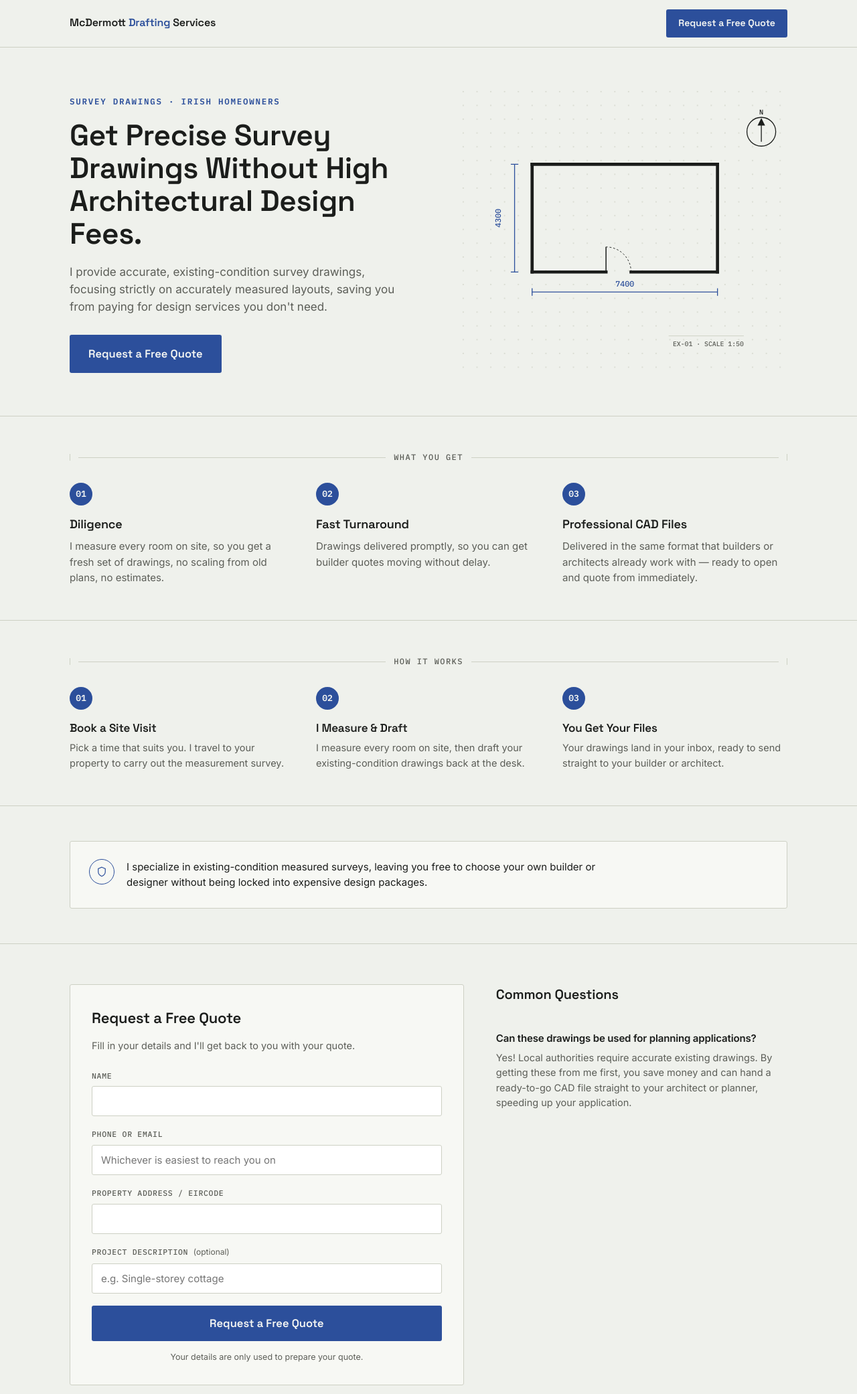
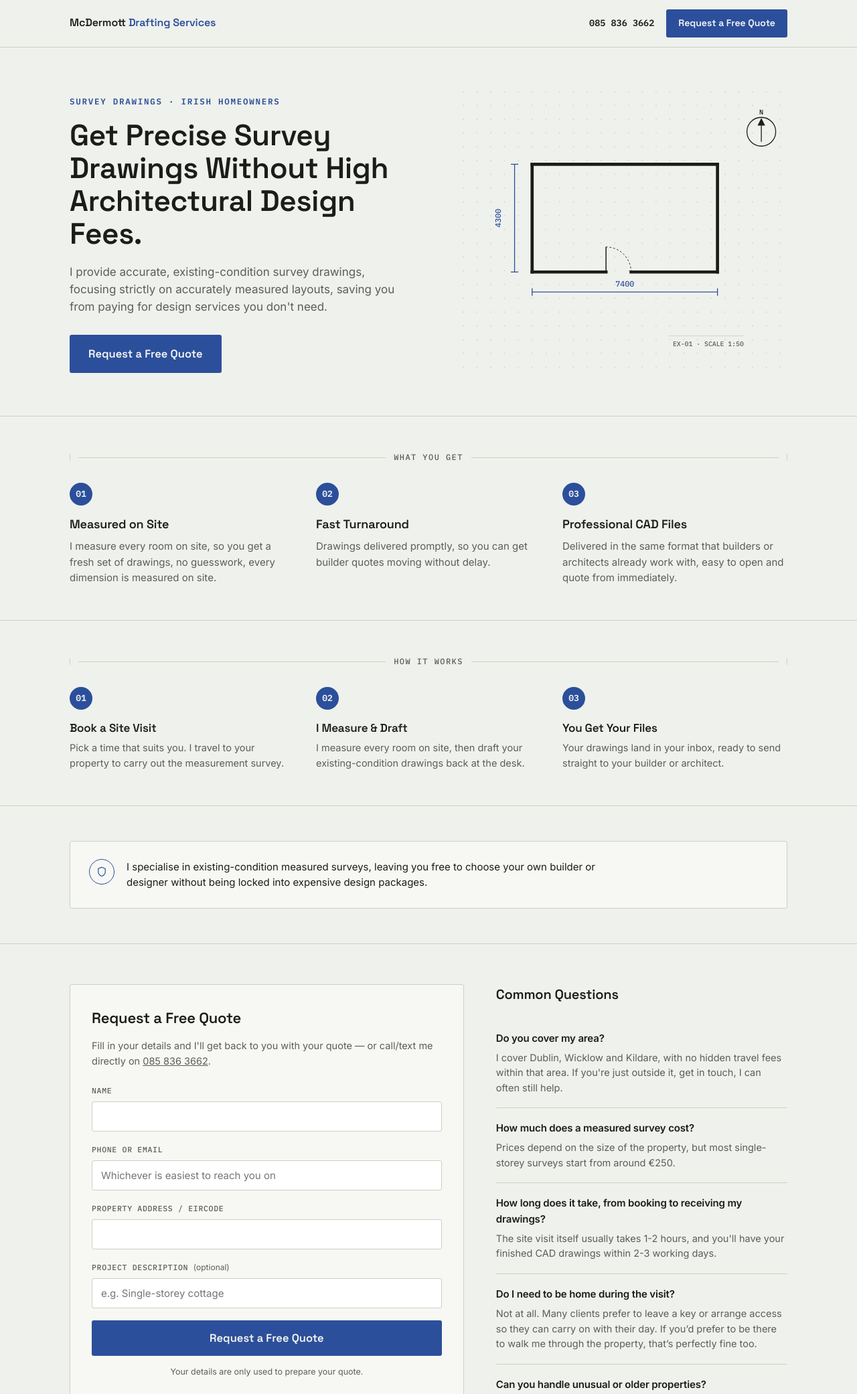
Before and after one commit to AmazingSpoon26/McDermottDrafting, a website: page index.html in a window 1280 px wide. Shown: the top 2082 px of the page at 67% size. Drawn offline with Linux system fonts and the light colour scheme.

Commit message:
added phone and faqs

```diff
--- a/index.html
+++ b/index.html
@@ -204,6 +204,21 @@
     letter-spacing:-0.01em;
   }
   .brand span{color:var(--blue);}
+
+  .topbar-actions{
+    display:flex;
+    align-items:center;
+    gap:18px;
+  }
+  .topbar-phone{
+    font-family:'IBM Plex Mono',monospace;
+    font-size:13.5px;
+    font-weight:600;
+    color:var(--ink);
+    text-decoration:none;
+    white-space:nowrap;
+  }
+  .topbar-phone:hover{color:var(--blue);}
 
   /* ---------- Hero ---------- */
   .hero{
@@ -499,14 +514,25 @@
     section{padding:40px 0;}
     .cta-button--compact{display:none;}
   }
+
+  @media (max-width: 420px){
+    .brand{font-size:14px;}
+    .brand-tail{display:none;}
+    .topbar-actions{gap:10px;}
+    .topbar-phone{font-size:12px;}
+  }
 </style>
 </head>
 <body>
 
 <header class="topbar">
   <div class="wrap">
-    <div class="brand">McDermott <span>Drafting</span> Services</div>
-    <a href="#booking" class="cta-button cta-button--compact">Request a Free Quote</a>
+    <div class="brand">McDermott <span>Drafting</span> <span class="brand-tail">Services</span></div>
+    <div class="topbar-actions">
+      <!-- TODO: replace with your real number -->
+      <a href="tel:+353871234567" class="topbar-phone">085 836 3662</a>
+      <a href="#booking" class="cta-button cta-button--compact">Request a Free Quote</a>
+    </div>
   </div>
 </header>
 
@@ -530,42 +556,32 @@
         </defs>
         <rect width="520" height="460" fill="url(#gridDots)"/>
 
-        <!--
-          Building drawn at true scale: 7400 × 4300 mm → 296 × 172 px (ratio 1.721:1).
-          Centred horizontally in the 520 px viewBox.
-        -->
         <g transform="translate(112, 118)">
-          <!-- walls (separate segments — avoids stray close-path lines) -->
           <line x1="0" y1="0" x2="296" y2="0" stroke="#1B1D1B" stroke-width="5" stroke-linecap="square"/>
           <line x1="296" y1="0" x2="296" y2="172" stroke="#1B1D1B" stroke-width="5" stroke-linecap="square"/>
           <line x1="296" y1="172" x2="158" y2="172" stroke="#1B1D1B" stroke-width="5" stroke-linecap="square"/>
           <line x1="118" y1="172" x2="0" y2="172" stroke="#1B1D1B" stroke-width="5" stroke-linecap="square"/>
           <line x1="0" y1="172" x2="0" y2="0" stroke="#1B1D1B" stroke-width="5" stroke-linecap="square"/>
 
-          <!-- door swing, hinged at left jamb -->
           <line x1="118" y1="172" x2="118" y2="132" stroke="#1B1D1B" stroke-width="1.6"/>
           <path d="M158,172 A40,40 0 0,0 118,132" fill="none" stroke="#1B1D1B" stroke-width="1" stroke-dasharray="3 3"/>
         </g>
 
-        <!-- bottom dimension (building width) -->
         <line x1="112" y1="322" x2="408" y2="322" stroke="#2C4F9B" stroke-width="1.4"/>
         <line x1="112" y1="316" x2="112" y2="328" stroke="#2C4F9B" stroke-width="1.4"/>
         <line x1="408" y1="316" x2="408" y2="328" stroke="#2C4F9B" stroke-width="1.4"/>
         <text x="260" y="313" text-anchor="middle" font-family="IBM Plex Mono, monospace" font-size="12.5" fill="#2C4F9B">7400</text>
 
-        <!-- left dimension (building height) -->
         <line x1="84" y1="118" x2="84" y2="290" stroke="#2C4F9B" stroke-width="1.4"/>
         <line x1="78" y1="118" x2="90" y2="118" stroke="#2C4F9B" stroke-width="1.4"/>
         <line x1="78" y1="290" x2="90" y2="290" stroke="#2C4F9B" stroke-width="1.4"/>
         <text x="62" y="204" text-anchor="middle" font-family="IBM Plex Mono, monospace" font-size="12.5" fill="#2C4F9B" transform="rotate(-90 62 204)">4300</text>
 
-        <!-- north arrow -->
         <circle cx="478" cy="66" r="23" fill="none" stroke="#1B1D1B" stroke-width="1.4"/>
         <line x1="478" y1="82" x2="478" y2="52" stroke="#1B1D1B" stroke-width="1.4"/>
         <polygon points="478,44 472,56 484,56" fill="#1B1D1B"/>
         <text x="478" y="38" text-anchor="middle" font-family="IBM Plex Mono, monospace" font-size="11" fill="#1B1D1B">N</text>
 
-        <!-- title block -->
         <line x1="330" y1="392" x2="450" y2="392" stroke="#CDD0C4" stroke-width="1"/>
         <text x="450" y="408" text-anchor="end" font-family="IBM Plex Mono, monospace" font-size="10.5" fill="#5C5E58">EX-01 · SCALE 1:50</text>
       </svg>
@@ -586,8 +602,8 @@
       <div class="grid-3">
         <div class="benefit">
           <span class="num mono">01</span>
-          <h3>Diligence</h3>
-          <p>I measure every room on site, so you get a fresh set of drawings, no scaling from old plans, no estimates.</p>
+          <h3>Measured on Site</h3>
+          <p>I measure every room on site, so you get a fresh set of drawings, no guesswork, every dimension is measured on site.</p>
         </div>
         <div class="benefit">
           <span class="num mono">02</span>
@@ -597,7 +613,7 @@
         <div class="benefit">
           <span class="num mono">03</span>
           <h3>Professional CAD Files</h3>
-          <p>Delivered in the same format that builders or architects already work with — ready to open and quote from immediately.</p>
+          <p>Delivered in the same format that builders or architects already work with, easy to open and quote from immediately.</p>
         </div>
       </div>
     </div>
@@ -641,7 +657,7 @@
         <div class="badge" aria-hidden="true">
           <svg width="18" height="18" viewBox="0 0 24 24" fill="none"><path d="M12 3l7 3v6c0 4.5-3 7.5-7 9-4-1.5-7-4.5-7-9V6l7-3z" stroke="currentColor" stroke-width="1.6"/></svg>
         </div>
-        <p>I specialize in existing-condition measured surveys, leaving you free to choose your own builder or designer without being locked into expensive design packages.</p>
+        <p>I specialise in existing-condition measured surveys, leaving you free to choose your own builder or designer without being locked into expensive design packages.</p>
       </div>
     </div>
   </section>
@@ -653,7 +669,8 @@
 
         <div class="booking-card">
           <h2>Request a Free Quote</h2>
-          <p class="sub">Fill in your details and I'll get back to you with your quote.</p>
+          <!-- TODO: replace with your real number -->
+          <p class="sub">Fill in your details and I'll get back to you with your quote — or call/text me directly on <a href="tel:+353858363662" style="text-decoration:underline;">085 836 3662</a>.</p>
 
           <div class="form-error" id="formError">
             Something went wrong sending your request. Please try again in a few minutes.
@@ -700,8 +717,41 @@
           <h2>Common Questions</h2>
 
           <div class="faq-item">
+            <h3>Do you cover my area?</h3>
+            <!-- TODO: confirm this matches your actual coverage area everywhere else on the site -->
+            <p>I cover Dublin, Wicklow and Kildare, with no hidden travel fees within that area. If you're just outside it, get in touch, I can often still help.</p>
+          </div>
+
+          <div class="faq-item">
+            <h3>How much does a measured survey cost?</h3>
+            <!-- TODO: fill in your real starting price -->
+            <p>Prices depend on the size of the property, but most single-storey surveys start from around €250.</p>
+          </div>
+
+          <div class="faq-item">
+            <h3>How long does it take, from booking to receiving my drawings?</h3>
+            <!-- TODO: fill in your real visit length and turnaround time -->
+            <p>The site visit itself usually takes 1-2 hours, and you'll have your finished CAD drawings within 2-3 working days.</p>
+          </div>
+
+          <div class="faq-item">
+            <h3>Do I need to be home during the visit?</h3>
+            <p>Not at all. Many clients prefer to leave a key or arrange access so they can carry on with their day. If you’d prefer to be there to walk me through the property, that’s perfectly fine too.</p>
+          </div>
+
+          <div class="faq-item">
+            <h3>Can you handle unusual or older properties?</h3>
+            <p>Definitely. Older houses, attic conversions, and homes with irregular layouts are exactly where an accurate survey makes the biggest difference. Whether it’s a period property with thick walls or a house where nothing is perfectly square, I’ll provide the precise, as-built drawings you need to get your renovation off to a solid start.</p>
+          </div>
+
+          <div class="faq-item">
             <h3>Can these drawings be used for planning applications?</h3>
             <p>Yes! Local authorities require accurate existing drawings. By getting these from me first, you save money and can hand a ready-to-go CAD file straight to your architect or planner, speeding up your application.</p>
+          </div>
+
+          <div class="faq-item">
+            <h3>Do these drawings include structural or planning advice?</h3>
+            <p>No. These surveys are for spatial and planning reference purposes only. They do not constitute a structural report or building assessment; please consult a qualified structural engineer regarding any structural changes or load-bearing concerns.</p>
           </div>
 
         </div>
@@ -714,8 +764,13 @@
 
 <footer>
   <div class="wrap">
-    <p>McDermott Drafting Services — CAD measured surveys serving homeowners across Dublin, Wicklow, and Kildare (with no hidden travel fees).</p>
-    <p class="footer-legal">McDermott Drafting Services specializes strictly in existing-condition measured surveys. I specialise purely on the measurement stage, leaving you free to choose your own builder or designer without being locked into expensive design packages. Fully insured with Professional Indemnity insurance for your peace of mind.</p>
+    <!-- TODO: replace with your real number -->
+    <p>McDermott Drafting Services — CAD measured surveys serving homeowners across Dublin, Wicklow, and Kildare (with no hidden travel fees). Call or text <a href="tel:+353858363662">085 836 3662</a>.</p>
+    <p class="footer-legal">
+      McDermott Drafting Services specialises in existing-condition measured surveys. I focus on the measurement stage, leaving you free to choose your own builder or designer.
+      <br><br>
+      <em>Disclaimer: All measurements are taken to the face of existing finishes. While every care is taken to ensure accuracy, these drawings are for design and planning purposes; they should be verified on-site by your contractor before commencing any building works. Fully insured with Professional Indemnity insurance.</em>
+    </p>
   </div>
 </footer>
 
--- /dev/null
+++ b/package.json
@@ -0,0 +1,5 @@
+{
+  "dependencies": {
+    "@vercel/analytics": "^2.0.1"
+  }
+}
```
Also changed, not shown: 2 other files.
